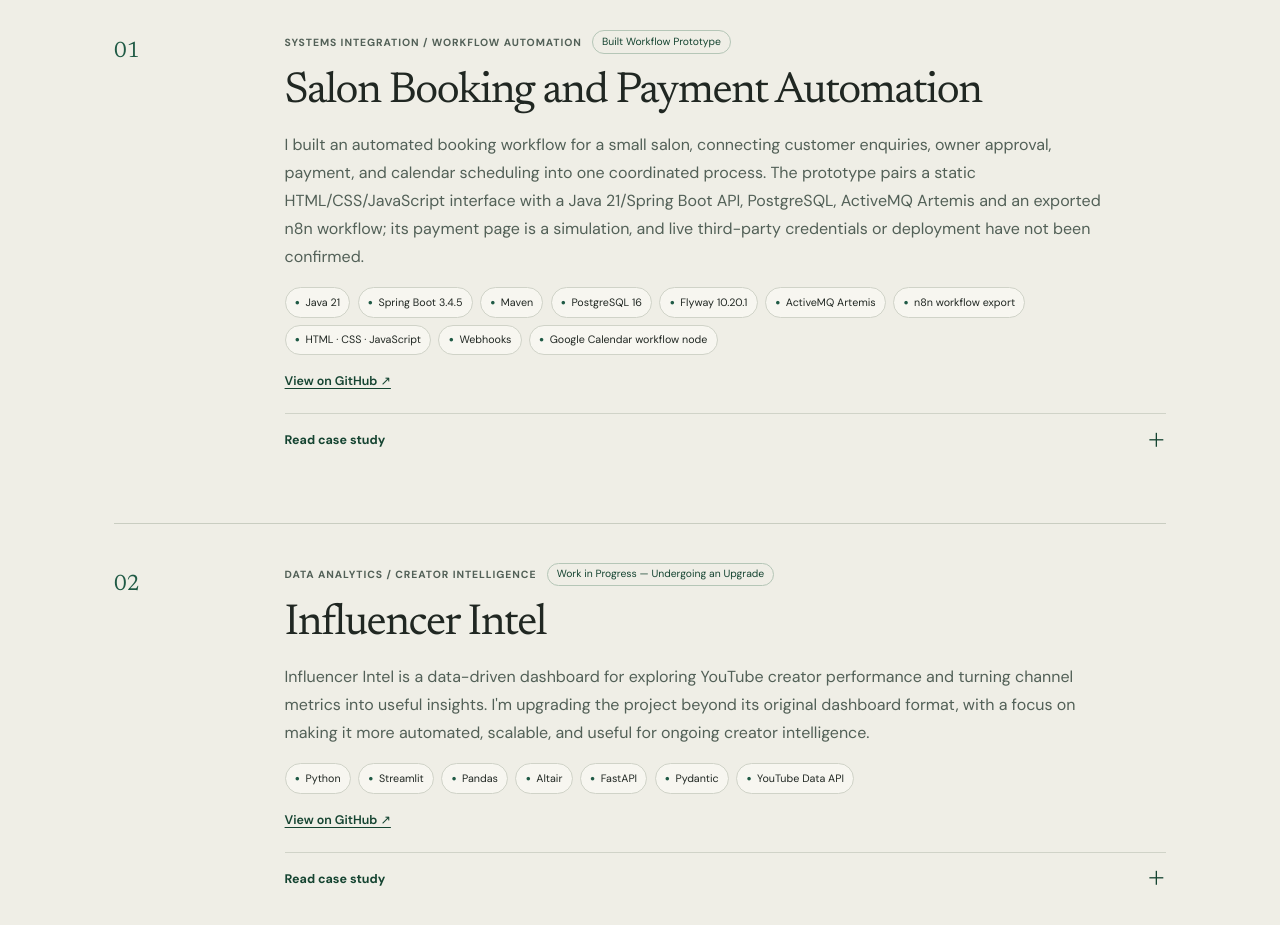
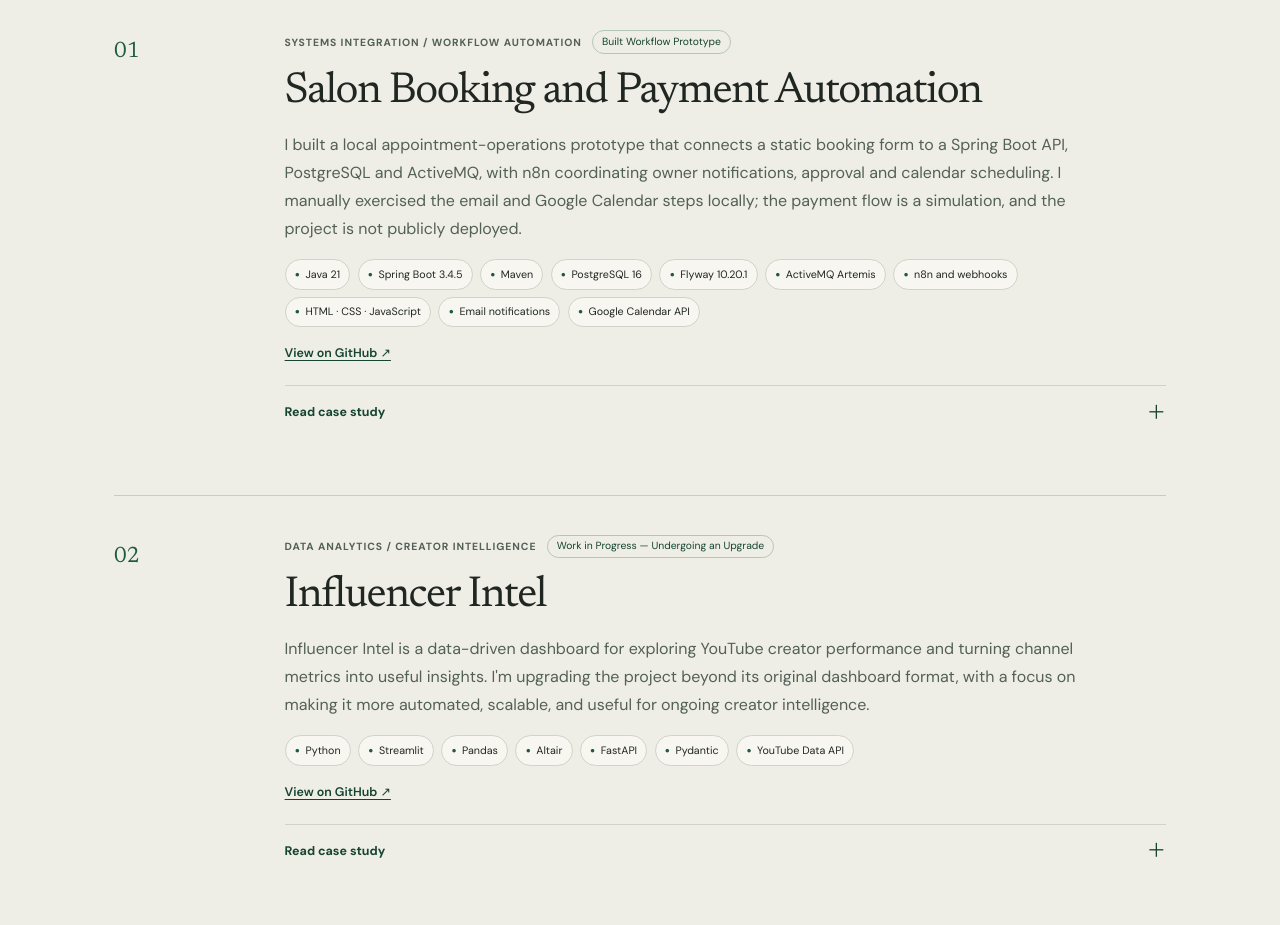
Before and after one commit to Thando-init/thandofolio, a React (Vite) app in the folder frontend/: page / in a window 1280 px wide. Shown: the part 2360-3285 px from the top of the page. Built offline with nearby package versions, Linux system fonts and the light colour scheme.

Commit message:
feat(portfolio): document the locally tested booking integrations

```diff
--- a/frontend/src/data/projects.ts
+++ b/frontend/src/data/projects.ts
@@ -8,7 +8,7 @@ export const projects: PortfolioProject[] = [
     category: 'Systems Integration / Workflow Automation',
     status: 'Built Workflow Prototype',
     summary:
-      "I built an automated booking workflow for a small salon, connecting customer enquiries, owner approval, payment, and calendar scheduling into one coordinated process. The prototype pairs a static HTML/CSS/JavaScript interface with a Java 21/Spring Boot API, PostgreSQL, ActiveMQ Artemis and an exported n8n workflow; its payment page is a simulation, and live third-party credentials or deployment have not been confirmed.",
+      'I built a local appointment-operations prototype that connects a static booking form to a Spring Boot API, PostgreSQL and ActiveMQ, with n8n coordinating owner notifications, approval and calendar scheduling. I manually exercised the email and Google Calendar steps locally; the payment flow is a simulation, and the project is not publicly deployed.',
     technologies: [
       { name: 'Java 21', status: 'used' },
       { name: 'Spring Boot 3.4.5', status: 'used' },
@@ -16,10 +16,10 @@ export const projects: PortfolioProject[] = [
       { name: 'PostgreSQL 16', status: 'used' },
       { name: 'Flyway 10.20.1', status: 'used' },
       { name: 'ActiveMQ Artemis', status: 'used' },
-      { name: 'n8n workflow export', status: 'used' },
+      { name: 'n8n and webhooks', status: 'used' },
       { name: 'HTML · CSS · JavaScript', status: 'used' },
-      { name: 'Webhooks', status: 'used' },
-      { name: 'Google Calendar workflow node', status: 'used' },
+      { name: 'Email notifications', status: 'used' },
+      { name: 'Google Calendar API', status: 'used' },
     ],
     caseStudy: [
       {
```
